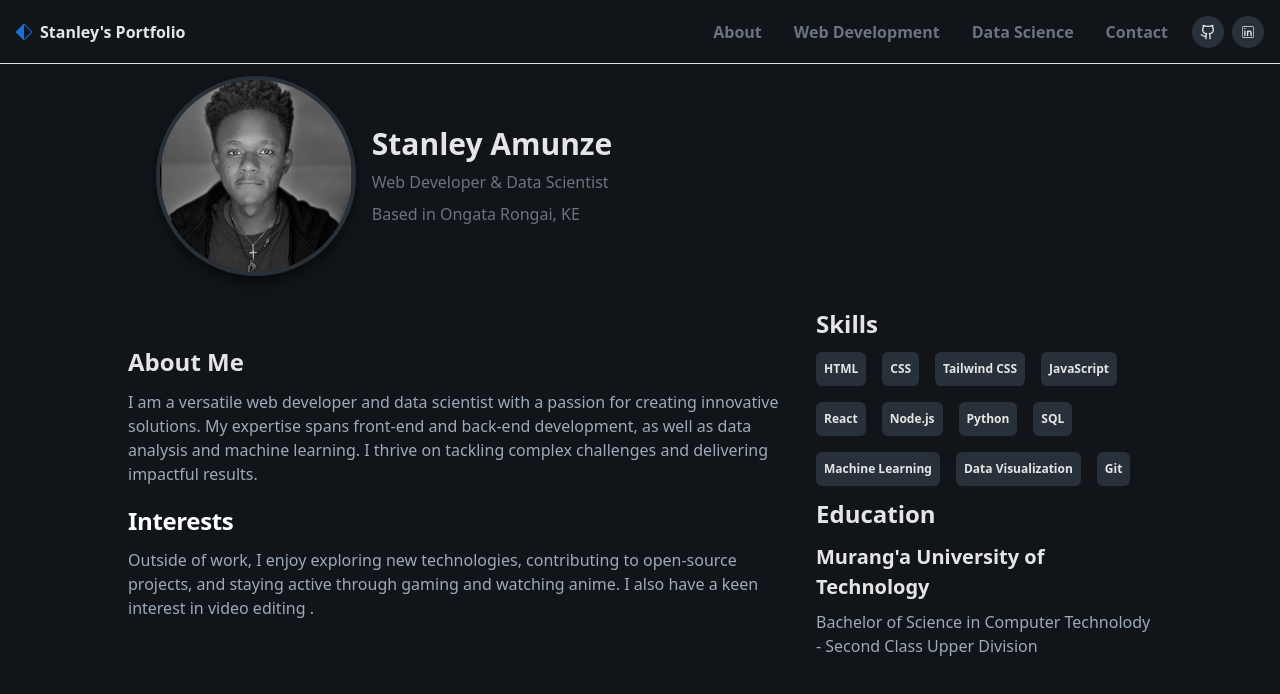
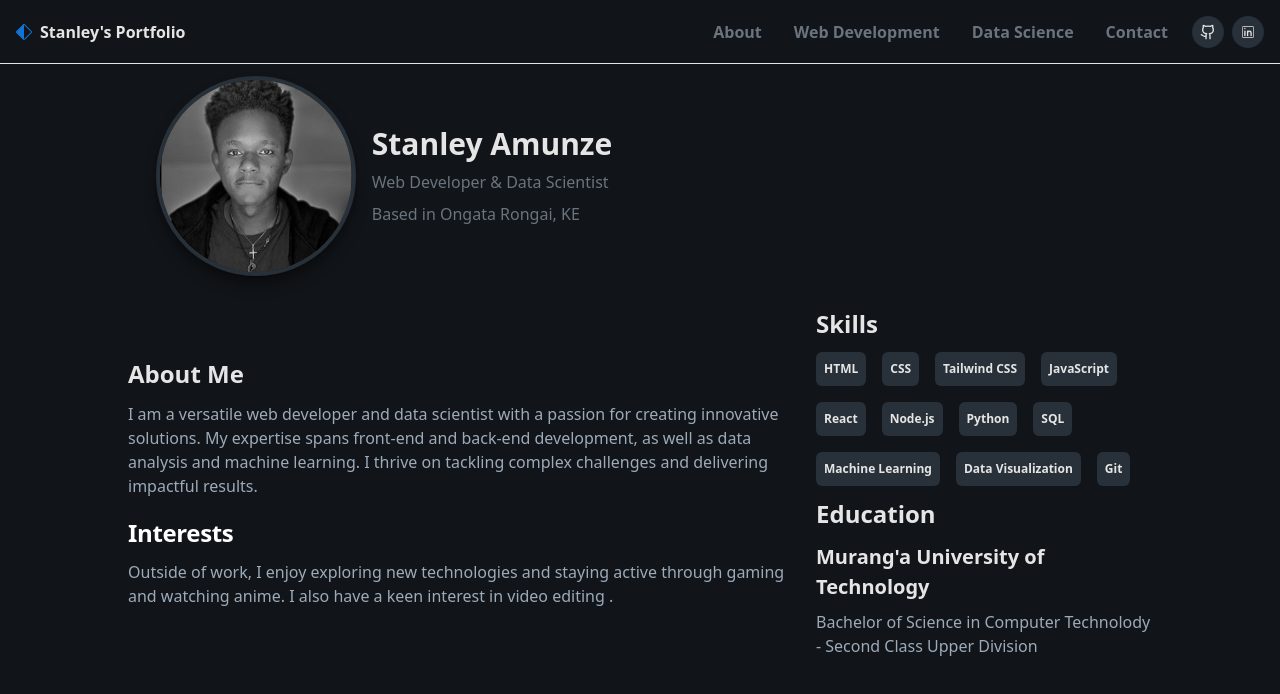
Before and after one commit to Stanlee-Sam/Portfolio25, a React (Vite) app: page / in a window 1280 px wide. Shown: the top 694 px of the page. Built offline with nearby package versions, Linux system fonts and the light colour scheme.

Commit message:
about page update

```diff
--- a/src/Components/About.jsx
+++ b/src/Components/About.jsx
@@ -49,8 +49,7 @@ const About = () => {
               Interests
             </h2>
             <p className="text-[#9dabb9] text-base font-normal leading-normal">
-              Outside of work, I enjoy exploring new technologies, contributing
-              to open-source projects, and staying active through gaming and
+              Outside of work, I enjoy exploring new technologies and staying active through gaming and
               watching anime. I also have a keen interest in video editing .
             </p>
           </div>
```
